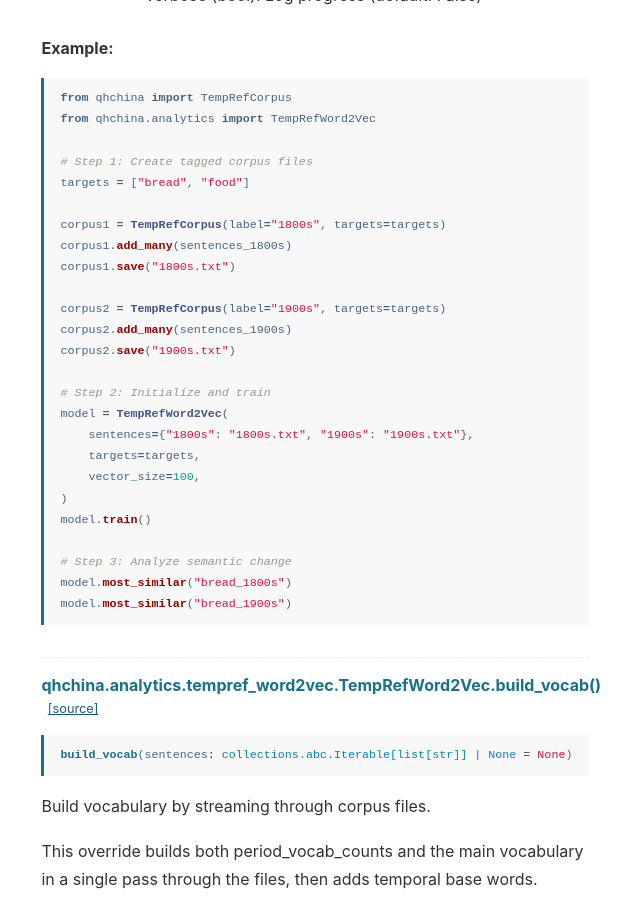
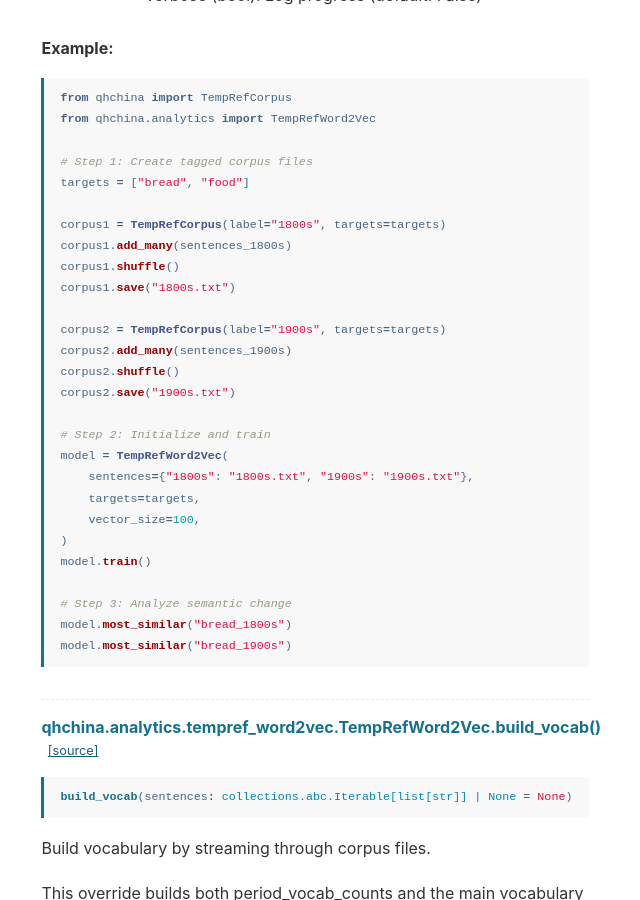
Before and after one commit to mcjkurz/qhchina-web, a Jekyll site: the page built from docs/word_embeddings/index.md, in a window 1280 px wide and 900 px high, scrolled down 10880 px. Shown: the whole window, without its empty margins (461-1101 px from the left). Built offline with Jekyll 4.4.1, drawn with Linux system fonts in a browser that asks for light colours; some of the changed lines change nothing that is shown.

Commit message:
Update API docs

````diff
--- a/_config.yml
+++ b/_config.yml
@@ -60,4 +60,4 @@ goatcounter_code: qhchina # This will create the URL qhchina.goatcounter.com
 github: [metadata]
 
 # Cache busting version (auto-updated by make_docs.py)
-cache_version: 20260222163513
+cache_version: 20260222163542
--- a/docs/word_embeddings/index.md
+++ b/docs/word_embeddings/index.md
@@ -447,10 +447,12 @@ targets = ["bread", "food"]
 
 corpus1 = TempRefCorpus(label="1800s", targets=targets)
 corpus1.add_many(sentences_1800s)
+corpus1.shuffle()
 corpus1.save("1800s.txt")
 
 corpus2 = TempRefCorpus(label="1900s", targets=targets)
 corpus2.add_many(sentences_1900s)
+corpus2.shuffle()
 corpus2.save("1900s.txt")
 
 # Step 2: Initialize and train
@@ -466,7 +468,7 @@ model.most_similar("bread_1800s")
 model.most_similar("bread_1900s")
 ```
 
-<h4 id="temprefword2vec-build_vocab">qhchina.analytics.tempref_word2vec.TempRefWord2Vec.build_vocab() <a href="https://github.com/mcjkurz/qhchina/blob/main/qhchina/analytics/tempref_word2vec.py#L191" class="source-link" title="View source on GitHub">[source]</a></h4>
+<h4 id="temprefword2vec-build_vocab">qhchina.analytics.tempref_word2vec.TempRefWord2Vec.build_vocab() <a href="https://github.com/mcjkurz/qhchina/blob/main/qhchina/analytics/tempref_word2vec.py#L193" class="source-link" title="View source on GitHub">[source]</a></h4>
 
 <pre class="signature"><code><span class="sig-name">build_vocab</span>(<span class="sig-param">sentences</span><span class="sig-punct">:</span> <span class="sig-type">collections.abc.Iterable[list[str]] | None</span> <span class="sig-punct">=</span> <span class="sig-default">None</span>)</code></pre>
 
@@ -478,7 +480,7 @@ in a single pass through the files, then adds temporal base words.
 **Parameters:**
 - `sentences`: Ignored for TempRefWord2Vec. Uses internal file readers instead.
 
-<h4 id="temprefword2vec-calculate_semantic_change">qhchina.analytics.tempref_word2vec.TempRefWord2Vec.calculate_semantic_change() <a href="https://github.com/mcjkurz/qhchina/blob/main/qhchina/analytics/tempref_word2vec.py#L530" class="source-link" title="View source on GitHub">[source]</a></h4>
+<h4 id="temprefword2vec-calculate_semantic_change">qhchina.analytics.tempref_word2vec.TempRefWord2Vec.calculate_semantic_change() <a href="https://github.com/mcjkurz/qhchina/blob/main/qhchina/analytics/tempref_word2vec.py#L532" class="source-link" title="View source on GitHub">[source]</a></h4>
 
 <pre class="signature"><code><span class="sig-name">calculate_semantic_change</span>(<span class="sig-param">target_word</span><span class="sig-punct">:</span> <span class="sig-type">str</span>, <span class="sig-param">labels</span><span class="sig-punct">:</span> <span class="sig-type">list[str] | None</span> <span class="sig-punct">=</span> <span class="sig-default">None</span>)</code></pre>
 
@@ -502,7 +504,7 @@ for transition, word_changes in changes.items():
     print("Words moved away:", word_changes[-5:])   # Top 5 decreases
 ```
 
-<h4 id="temprefword2vec-get_available_targets">qhchina.analytics.tempref_word2vec.TempRefWord2Vec.get_available_targets() <a href="https://github.com/mcjkurz/qhchina/blob/main/qhchina/analytics/tempref_word2vec.py#L602" class="source-link" title="View source on GitHub">[source]</a></h4>
+<h4 id="temprefword2vec-get_available_targets">qhchina.analytics.tempref_word2vec.TempRefWord2Vec.get_available_targets() <a href="https://github.com/mcjkurz/qhchina/blob/main/qhchina/analytics/tempref_word2vec.py#L604" class="source-link" title="View source on GitHub">[source]</a></h4>
 
 <pre class="signature"><code><span class="sig-name">get_available_targets</span>()</code></pre>
 
@@ -511,7 +513,7 @@ Get the list of target words available for semantic change analysis.
 **Returns:**
 List of target words that were specified during model initialization.
 
-<h4 id="temprefword2vec-get_period_vocab_counts">qhchina.analytics.tempref_word2vec.TempRefWord2Vec.get_period_vocab_counts() <a href="https://github.com/mcjkurz/qhchina/blob/main/qhchina/analytics/tempref_word2vec.py#L620" class="source-link" title="View source on GitHub">[source]</a></h4>
+<h4 id="temprefword2vec-get_period_vocab_counts">qhchina.analytics.tempref_word2vec.TempRefWord2Vec.get_period_vocab_counts() <a href="https://github.com/mcjkurz/qhchina/blob/main/qhchina/analytics/tempref_word2vec.py#L622" class="source-link" title="View source on GitHub">[source]</a></h4>
 
 <pre class="signature"><code><span class="sig-name">get_period_vocab_counts</span>(<span class="sig-param">period</span><span class="sig-punct">:</span> <span class="sig-type">str | None</span> <span class="sig-punct">=</span> <span class="sig-default">None</span>)</code></pre>
 
@@ -527,7 +529,7 @@ If period is specified: Counter object for that specific period.
 **Raises:**
 - `ValueError`: If the specified period is not found in the model.
 
-<h4 id="temprefword2vec-get_time_labels">qhchina.analytics.tempref_word2vec.TempRefWord2Vec.get_time_labels() <a href="https://github.com/mcjkurz/qhchina/blob/main/qhchina/analytics/tempref_word2vec.py#L611" class="source-link" title="View source on GitHub">[source]</a></h4>
+<h4 id="temprefword2vec-get_time_labels">qhchina.analytics.tempref_word2vec.TempRefWord2Vec.get_time_labels() <a href="https://github.com/mcjkurz/qhchina/blob/main/qhchina/analytics/tempref_word2vec.py#L613" class="source-link" title="View source on GitHub">[source]</a></h4>
 
 <pre class="signature"><code><span class="sig-name">get_time_labels</span>()</code></pre>
 
@@ -536,7 +538,7 @@ Get the list of time period labels used in the model.
 **Returns:**
 List of time period labels that were specified during model initialization.
 
-<h4 id="temprefword2vec-load">qhchina.analytics.tempref_word2vec.TempRefWord2Vec.load() <a href="https://github.com/mcjkurz/qhchina/blob/main/qhchina/analytics/tempref_word2vec.py#L704" class="source-link" title="View source on GitHub">[source]</a></h4>
+<h4 id="temprefword2vec-load">qhchina.analytics.tempref_word2vec.TempRefWord2Vec.load() <a href="https://github.com/mcjkurz/qhchina/blob/main/qhchina/analytics/tempref_word2vec.py#L706" class="source-link" title="View source on GitHub">[source]</a></h4>
 
 <pre class="signature"><code><span class="sig-name">load</span>(<span class="sig-param">path</span><span class="sig-punct">:</span> <span class="sig-type">str</span>)</code></pre>
 
@@ -557,7 +559,7 @@ restored.
 **Raises:**
 - `ValueError`: If the file doesn't contain TempRefWord2Vec data.
 
-<h4 id="temprefword2vec-most_similar">qhchina.analytics.tempref_word2vec.TempRefWord2Vec.most_similar() <a href="https://github.com/mcjkurz/qhchina/blob/main/qhchina/analytics/tempref_word2vec.py#L436" class="source-link" title="View source on GitHub">[source]</a></h4>
+<h4 id="temprefword2vec-most_similar">qhchina.analytics.tempref_word2vec.TempRefWord2Vec.most_similar() <a href="https://github.com/mcjkurz/qhchina/blob/main/qhchina/analytics/tempref_word2vec.py#L438" class="source-link" title="View source on GitHub">[source]</a></h4>
 
 <pre class="signature"><code><span class="sig-name">most_similar</span>(<span class="sig-param">word</span><span class="sig-punct">:</span> <span class="sig-type">str</span>, <span class="sig-param">topn</span><span class="sig-punct">:</span> <span class="sig-type">int</span> <span class="sig-punct">=</span> <span class="sig-default">10</span>, <span class="sig-param">cross_space</span><span class="sig-punct">:</span> <span class="sig-type">bool</span> <span class="sig-punct">=</span> <span class="sig-default">False</span>)</code></pre>
 
@@ -588,7 +590,7 @@ predicted by word_1900?).
 **Returns:**
 List of (word, similarity) tuples sorted by descending similarity.
 
-<h4 id="temprefword2vec-save">qhchina.analytics.tempref_word2vec.TempRefWord2Vec.save() <a href="https://github.com/mcjkurz/qhchina/blob/main/qhchina/analytics/tempref_word2vec.py#L645" class="source-link" title="View source on GitHub">[source]</a></h4>
+<h4 id="temprefword2vec-save">qhchina.analytics.tempref_word2vec.TempRefWord2Vec.save() <a href="https://github.com/mcjkurz/qhchina/blob/main/qhchina/analytics/tempref_word2vec.py#L647" class="source-link" title="View source on GitHub">[source]</a></h4>
 
 <pre class="signature"><code><span class="sig-name">save</span>(<span class="sig-param">path</span><span class="sig-punct">:</span> <span class="sig-type">str</span>)</code></pre>
 
@@ -605,7 +607,7 @@ Note: The combined corpus is NOT saved to reduce file size.
 **Parameters:**
 - `path` (str): Path to save the model file.
 
-<h4 id="temprefword2vec-similarity">qhchina.analytics.tempref_word2vec.TempRefWord2Vec.similarity() <a href="https://github.com/mcjkurz/qhchina/blob/main/qhchina/analytics/tempref_word2vec.py#L489" class="source-link" title="View source on GitHub">[source]</a></h4>
+<h4 id="temprefword2vec-similarity">qhchina.analytics.tempref_word2vec.TempRefWord2Vec.similarity() <a href="https://github.com/mcjkurz/qhchina/blob/main/qhchina/analytics/tempref_word2vec.py#L491" class="source-link" title="View source on GitHub">[source]</a></h4>
 
 <pre class="signature"><code><span class="sig-name">similarity</span>(<span class="sig-param">word1</span><span class="sig-punct">:</span> <span class="sig-type">str</span>, <span class="sig-param">word2</span><span class="sig-punct">:</span> <span class="sig-type">str</span>, <span class="sig-param">cross_space</span><span class="sig-punct">:</span> <span class="sig-type">bool</span> <span class="sig-punct">=</span> <span class="sig-default">False</span>)</code></pre>
 
@@ -630,7 +632,7 @@ Cosine similarity score between -1 and 1.
 **Raises:**
 - `KeyError`: If either word is not in vocabulary.
 
-<h4 id="temprefword2vec-train">qhchina.analytics.tempref_word2vec.TempRefWord2Vec.train() <a href="https://github.com/mcjkurz/qhchina/blob/main/qhchina/analytics/tempref_word2vec.py#L401" class="source-link" title="View source on GitHub">[source]</a></h4>
+<h4 id="temprefword2vec-train">qhchina.analytics.tempref_word2vec.TempRefWord2Vec.train() <a href="https://github.com/mcjkurz/qhchina/blob/main/qhchina/analytics/tempref_word2vec.py#L403" class="source-link" title="View source on GitHub">[source]</a></h4>
 
 <pre class="signature"><code><span class="sig-name">train</span>()</code></pre>
 
````
